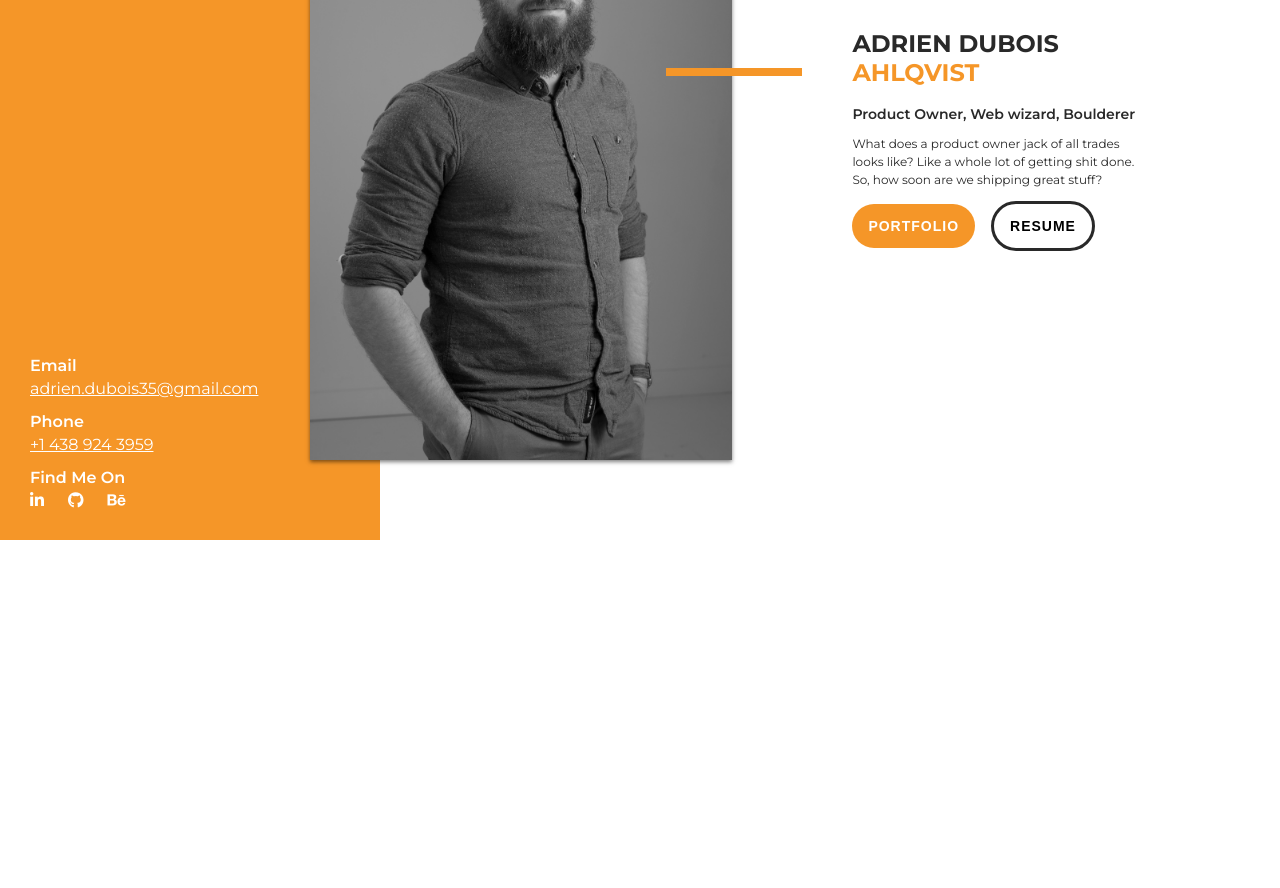
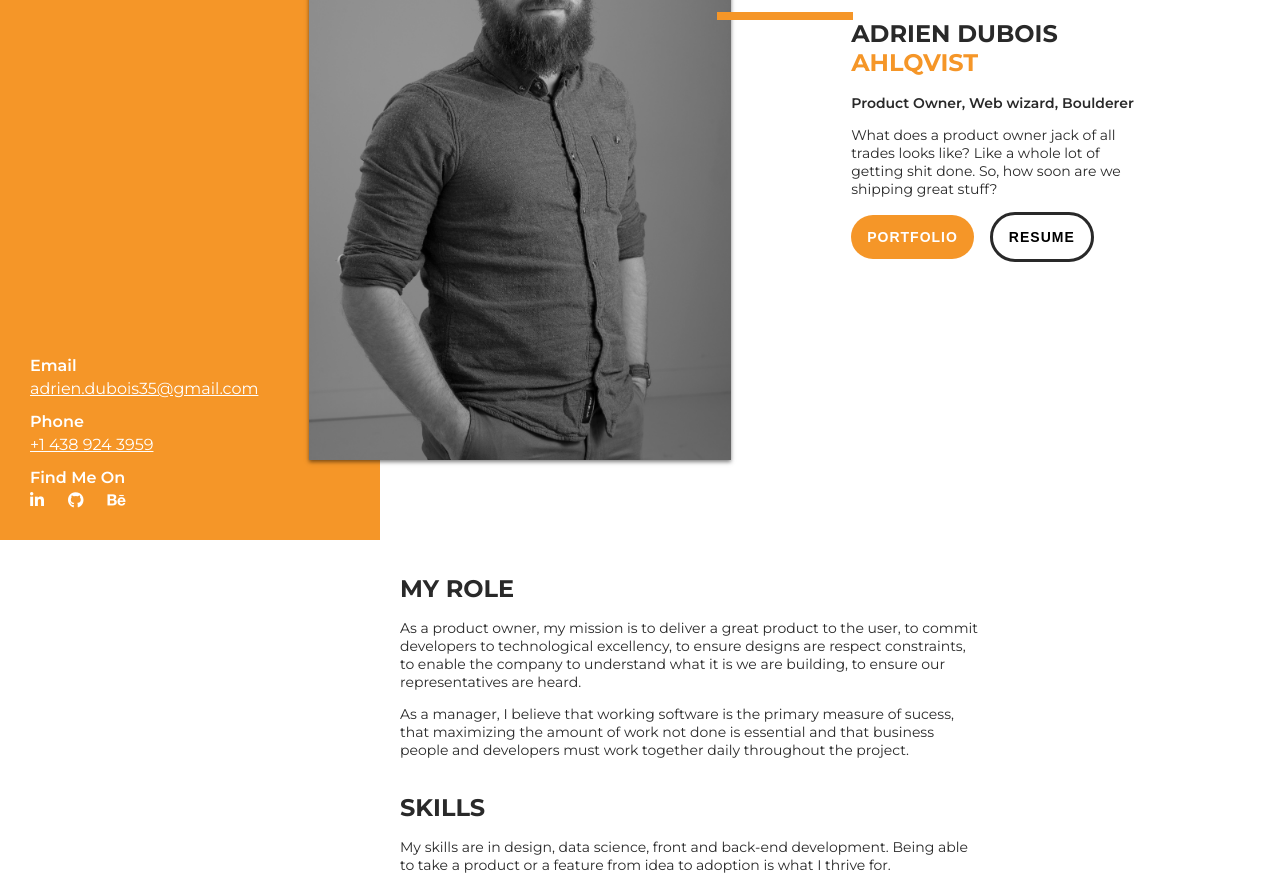
Before and after one commit to Armitage35/portfolio, a Vue app: page / in a window 1280 px wide. Shown: the part 260-1148 px from the top of the page. Before the commit the page ends 800 px from the top, so only its background shows below. Built offline with nearby package versions, Linux system fonts and the light colour scheme.

Commit message:
Boilerplate skills section

```diff
--- a/src/App.scss
+++ b/src/App.scss
@@ -8,12 +8,16 @@ h1 {
 	font-size: 24px;
 	font-weight: $bold;
 	text-transform: uppercase;
+	margin-top: 34px;
+	margin-bottom: 16px;
 }
 
 p {
 	color: $black;
-	font-size: 12px;
+	font-size: 14px;
 	font-weight: $regular;
+	line-height: 18px;
+	max-width: 70%;
 }
 
 button {
--- /dev/null
+++ b/src/Views/Portfolio/ElevatorPitch/ElevatorPitch.vue
@@ -0,0 +1,13 @@
+<template>
+	<div class="content__elevatorPitch">
+		<h1>My role</h1>
+		<p>As a product owner, my mission is to deliver a great product to the user, to commit developers to technological excellency, to ensure designs are respect constraints, to enable the company to understand what it is we are building, to ensure our representatives are heard.</p>
+		<p>As a manager, I believe that working software is the primary measure of sucess, that maximizing the amount of work not done is essential and that business people and developers must work together daily  throughout the project.</p>
+	</div>
+</template>
+
+<script>
+export default {
+
+}
+</script>
--- a/src/Views/Portfolio/Home/Home.scss
+++ b/src/Views/Portfolio/Home/Home.scss
@@ -1,7 +1,7 @@
 .portfolio__home {
 	display: flex;
 	height: 100vh;
-	padding: 0 50px;
+	padding: 0 50px 0 0;
 	align-items: center;
 	justify-content: center;
 }
@@ -24,8 +24,8 @@
 .home__orangeSeparator {
 	z-index: 2;
 	position: absolute;
-	left: 52vw;
-	top: 40%;
+	left: 56vw;
+	top: 33%;
 	border: $orange solid 4px;
 	width: 10%;
 }
--- a/src/Views/Portfolio/Portfolio.scss
+++ b/src/Views/Portfolio/Portfolio.scss
@@ -1,3 +1,8 @@
 .portfolio {
 	display: flex;
 }
+
+.portfolio__content {
+	padding: 0 50px;
+	margin-left: calc(#{$sidemenu-width} + 30px);
+}
--- a/src/Views/Portfolio/Portfolio.vue
+++ b/src/Views/Portfolio/Portfolio.vue
@@ -1,15 +1,21 @@
 <template>
 	<div class="portfolio">
 		<Sidemenu></Sidemenu>
-		<Home></Home>
+		<div class="portfolio__content">
+			<Home></Home>
+			<ElevatorPitch></ElevatorPitch>
+			<Skills></Skills>
+		</div>
 	</div>
 </template>
 
 <script>
 import Home from './Home/Home';
+import ElevatorPitch from './ElevatorPitch/ElevatorPitch';
 import Sidemenu from './Sidemenu/Sidemenu';
+import Skills from './Skills/Skills';
 
 export default {
-	components: { Home, Sidemenu }
+	components: { ElevatorPitch, Home, Sidemenu, Skills }
 }
 </script>
--- a/src/Views/Portfolio/Sidemenu/Sidemenu.scss
+++ b/src/Views/Portfolio/Sidemenu/Sidemenu.scss
@@ -1,5 +1,6 @@
 .sidemenu {
-	width: 25%;
+	width: $sidemenu-width;
+	position: fixed;
 	height: 100vh;
 	background-color: $orange;
 	padding: 0 30px;
--- /dev/null
+++ b/src/Views/Portfolio/Skills/Skills.vue
@@ -0,0 +1,12 @@
+<template>
+	<div class="content__skills">
+		<h1>Skills</h1>
+		<p>My skills are in design, data science, front and back-end development. Being able to take a product or a feature from idea to adoption is what I thrive for.</p>
+	</div>
+</template>
+
+<script>
+export default {
+
+}
+</script>
--- a/src/variables.scss
+++ b/src/variables.scss
@@ -18,3 +18,6 @@ $bold: 700;
 
 // Others
 $defaultShadow: 0 2px 4px 0 rgba(0,0,0,0.5);
+
+// Components variables
+$sidemenu-width: 25%;
```
